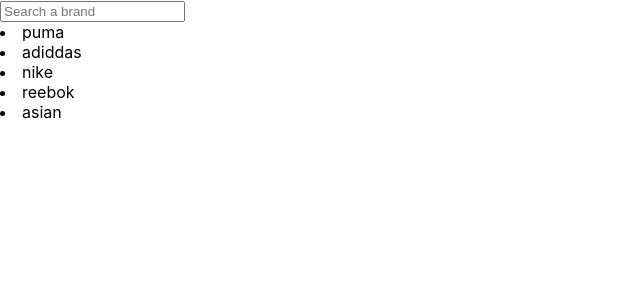
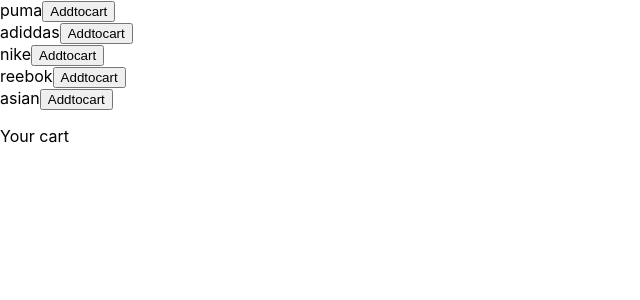
Before and after one commit to somy123/navLink, a React (Create React App) app: page / in a window 1280 px wide. Shown: the top 300 px of the page, without its empty margins (0-640 px from the left). Built offline with nearby package versions, Linux system fonts and the light colour scheme.

Commit message:
addtocart changes

```diff
--- a/src/App.js
+++ b/src/App.js
@@ -2,30 +2,46 @@
 import "./App.css";
 import { useState } from "react";
 const allBrands = [
-  { id: "1", brandName: "puma" },
-  { id: "2", brandName: "adiddas" },
-  { id: "3", brandName: "nike" },
-  { id: "4", brandName: "reebok" },
-  { id: "5", brandName: "asian" },
+  { id: "1", brandName: "puma",count:0 },
+  { id: "2", brandName: "adiddas",count:0 },
+  { id: "3", brandName: "nike", count:0},
+  { id: "4", brandName: "reebok", count:0},
+  { id: "5", brandName: "asian", count:0},
 ];
 
 function App() {
-  const [brands, setBrands] = useState(allBrands);
-  const onseachchange = (e) => {
-    const filterbrandNames =
-      brands.length > 0
-        ? brands.filter((brand) =>
-            brand.brandName.includes(e.target.value.toLowerCase())
-          )
-        : allBrands;
-    setBrands(filterbrandNames);
+  const [selectedBrand, setSelectedBrand] = useState([]);
+  const addToCartClicked = (id) => {
+    console.log("clicked", id);
+    const selecteditem = allBrands.find((item) => item.id === id);
+    setSelectedBrand([...selectedBrand, selecteditem]);
+  };
+  const onRemoveClicked = (id) => {
+    const filteredItems = selectedBrand.filter((item) => item.id !== id);
+    setSelectedBrand(filteredItems);
   };
   return (
     <>
-      <input onChange={onseachchange} placeholder="Search a brand" />
-      {brands.map((brand) => {
-        return <li key={brand.id}>{brand.brandName}</li>;
-      })}
+      <div>
+        {allBrands.map((brand) => (
+          <div key={brand.id}>
+            <span>{brand.brandName}</span>
+            <button onClick={() => addToCartClicked(brand.id)}>
+              Addtocart
+            </button>
+          </div>
+        ))}
+      </div>
+      <div>
+        <p>Your cart</p>
+        {selectedBrand &&
+          selectedBrand.map((brand) => (
+            <>
+              <p key={brand.id}>{brand.brandName}</p>
+              <button onClick={() => onRemoveClicked(brand.id)}>remove</button>
+            </>
+          ))}
+      </div>
     </>
   );
 }
```
